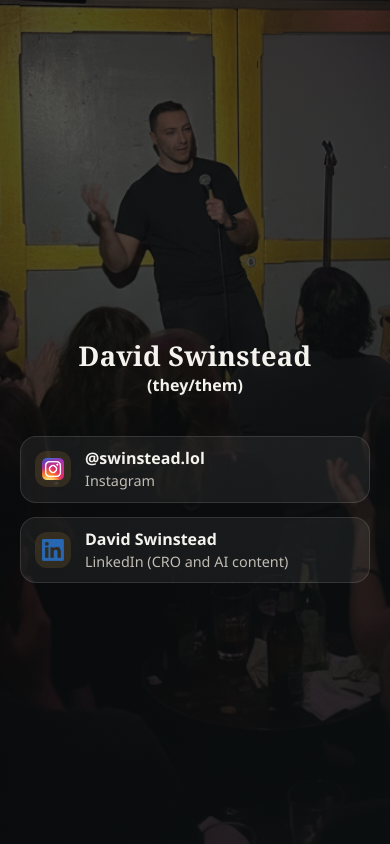
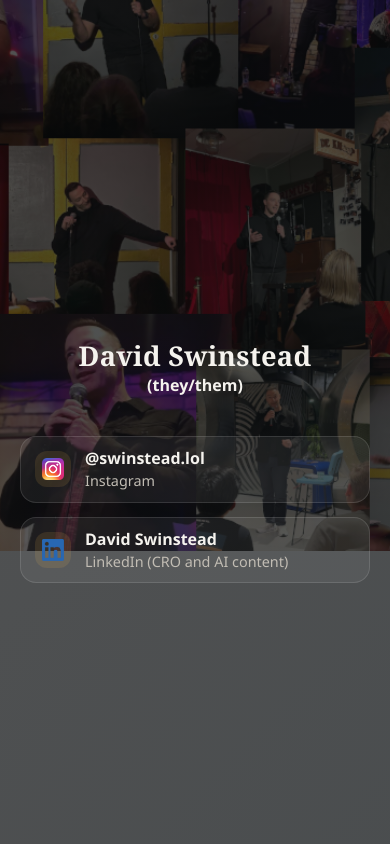
Before and after one commit to davidswinstead/web, a PHP site: page / in a window 390 px wide. Run offline with PHP 8.4, Linux system fonts and the light colour scheme; data comes from the database, SQL or seed files in the repository.

Commit message:
Background image change

```diff
--- a/styles.css
+++ b/styles.css
@@ -21,7 +21,7 @@ body {
   min-height: 100vh;
   color: var(--text-main);
   background: linear-gradient(135deg, rgba(8, 9, 10, 0.7), rgba(14, 18, 20, 0.75)),
-    url("background.png") var(--face-x) calc(var(--face-y) + var(--face-shift-y)) / cover no-repeat fixed;
+    url("background_tile.png") var(--face-x) calc(var(--face-y) + var(--face-shift-y)) / cover no-repeat fixed;
 }
 
 .page {
@@ -154,7 +154,7 @@ body {
     --face-y: 39.3%;
     --face-shift-y: -22vh;
     background: linear-gradient(135deg, rgba(8, 9, 10, 0.7), rgba(14, 18, 20, 0.75)),
-      url("background.png") var(--face-x) calc(var(--face-y) + var(--face-shift-y)) / 220% auto no-repeat;
+      url("background_tile.png") var(--face-x) calc(var(--face-y) + var(--face-shift-y)) / 220% auto no-repeat;
     background-attachment: scroll;
   }
 
```
Also changed, not shown: background_tile.png (added), 1 other file.
